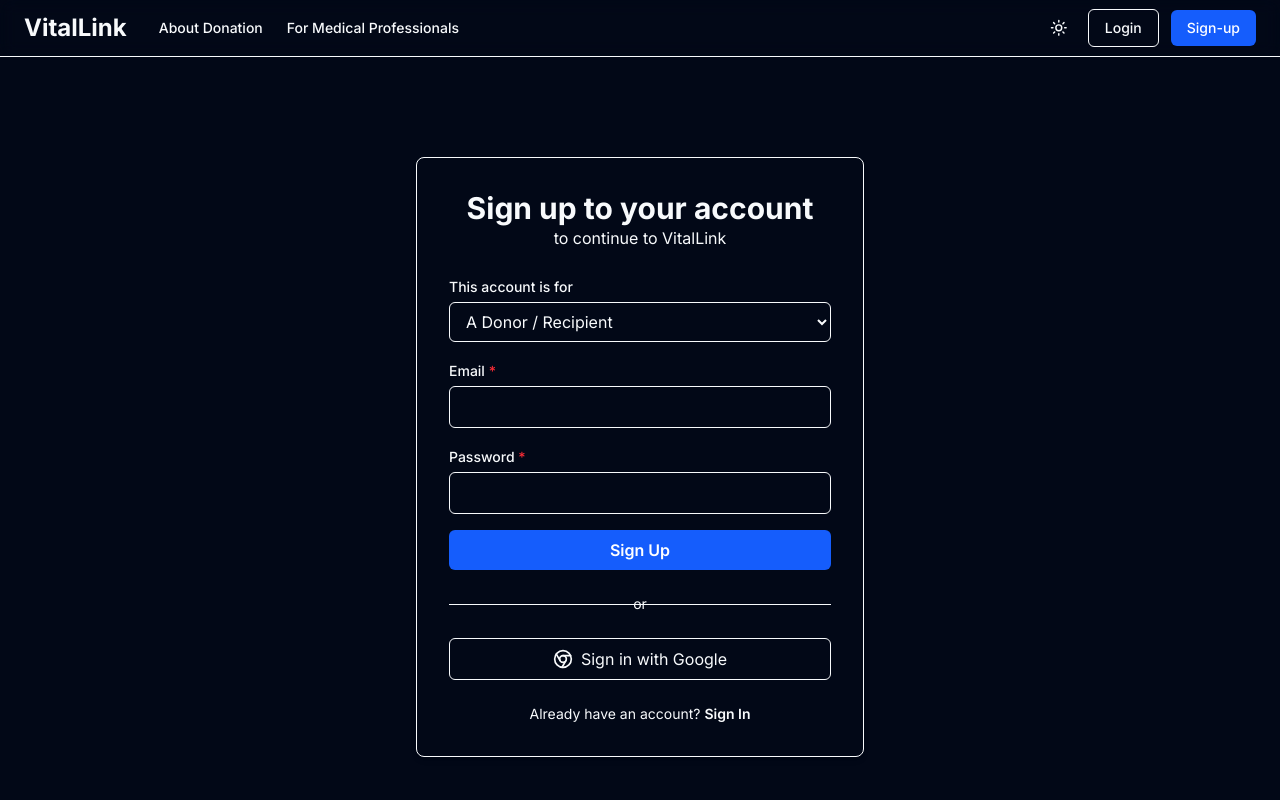
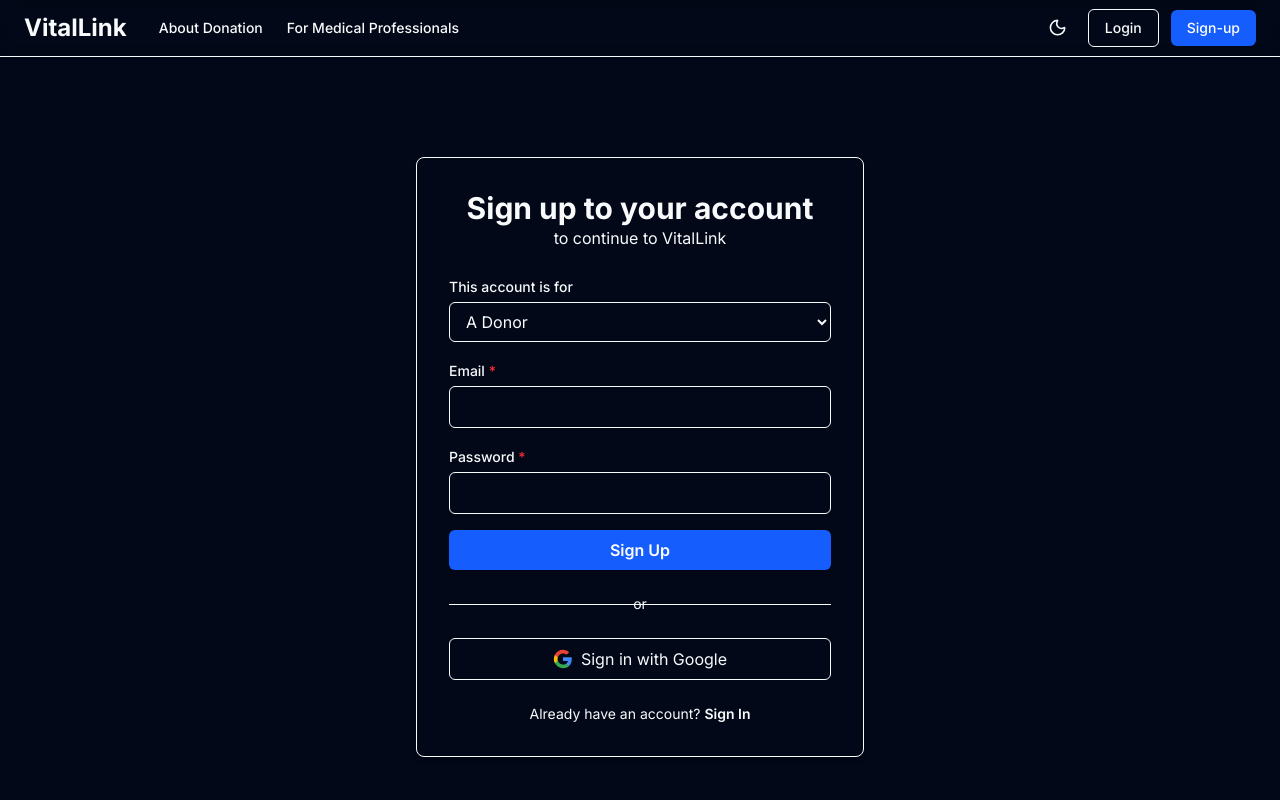
Before and after one commit to TANKominator5/VitalLink, a Next.js app in the folder vitallink-web/: page /signup in a window 1280 px wide. Shown: the top 800 px of the page. Built offline with nearby package versions, Linux system fonts and the light colour scheme; no server answers.

Commit message:
fixed bugs in signup and navbar

```diff
--- /dev/null
+++ b/vitallink-web/src/app/dashboard/page.tsx
@@ -0,0 +1,59 @@
+// src/app/dashboard/page.tsx
+
+import { createClient } from "@/lib/supabase/server";
+import { redirect } from "next/navigation";
+import { User } from "lucide-react";
+
+export default async function DashboardPage() {
+  const supabase = createClient();
+
+  const {
+    data: { user },
+  } = await supabase.auth.getUser();
+
+  // If no user is logged in, redirect to the login page
+  if (!user) {
+    return redirect('/login');
+  }
+
+  // Get the user's role from metadata
+  const userRole = user.user_metadata.role;
+
+  return (
+    <div className="container mx-auto px-4 py-12">
+      <header className="mb-8">
+        <h1 className="text-4xl font-bold text-foreground">
+          Welcome to Your Dashboard
+        </h1>
+        <p className="text-muted-foreground mt-2">
+          Here's an overview of your VitalLink account.
+        </p>
+      </header>
+
+      <div className="bg-card border border-border p-6 rounded-lg shadow-sm">
+        <div className="flex items-center space-x-4">
+          <div className="p-3 rounded-full bg-primary/10 text-primary">
+              <User size={28} />
+          </div>
+          <div>
+            <p className="text-lg font-semibold text-foreground">
+              {user.email}
+            </p>
+            <span className="text-sm font-medium text-white px-2 py-1 rounded-full bg-blue-600 capitalize">
+              {userRole.replace('_', ' ')}
+            </span>
+          </div>
+        </div>
+
+        <div className="mt-6 border-t border-border pt-6">
+            <h3 className="font-semibold text-foreground">Account Status</h3>
+            <p className="text-muted-foreground mt-2">
+              This is your main hub. From here, you will be able to manage your profile,
+              view health record summaries, and get notifications about your status.
+              More features coming soon!
+            </p>
+        </div>
+      </div>
+    </div>
+  );
+}
--- a/vitallink-web/src/app/layout.tsx
+++ b/vitallink-web/src/app/layout.tsx
@@ -1,10 +1,12 @@
 // src/app/layout.tsx
+
 import type { Metadata } from "next";
 import { Inter } from "next/font/google";
 import "./globals.css";
 import Navbar from "@/components/Navbar";
 import Footer from "@/components/Footer";
 import { ThemeProvider } from "@/components/ThemeProvider";
+import { createClient } from "@/lib/supabase/server"; // <-- Import server client
 
 const inter = Inter({ subsets: ["latin"] });
 
@@ -13,11 +15,20 @@ export const metadata: Metadata = {
   description: "Bridging Hope with Trust Through Technology",
 };
 
-export default function RootLayout({
+export default async function RootLayout({ // <-- Make the function async
   children,
 }: Readonly<{
   children: React.ReactNode;
 }>) {
+  const supabase = createClient();
+
+  const {
+    data: { user },
+  } = await supabase.auth.getUser();
+
+  // Determine user role from metadata, default to 'none' if not logged in or no role
+  const userRole = user?.user_metadata?.role ?? 'none';
+
   return (
     <html lang="en" suppressHydrationWarning>
       <body className={inter.className}>
@@ -27,7 +38,8 @@ export default function RootLayout({
           enableSystem
           disableTransitionOnChange
         >
-          <Navbar userRole={'none'} />
+          {/* Pass the dynamic user role to the Navbar */}
+          <Navbar userRole={userRole} />
           <main>{children}</main>
           <Footer />
         </ThemeProvider>
--- a/vitallink-web/src/app/signup/page.tsx
+++ b/vitallink-web/src/app/signup/page.tsx
@@ -52,9 +52,9 @@ export default function SignUpPage() {
                 id="role"
                 value={role}
                 onChange={(e) => setRole(e.target.value)}
-              className="w-full px-3 py-2 mt-1 border rounded-md bg-background border-input focus:outline-none focus:ring-2 focus:ring-ring"
-            >
-              <option value="donor">A Donor / Recipient</option>
+                className="w-full px-3 py-2 mt-1 border rounded-md bg-background border-input focus:outline-none focus:ring-2 focus:ring-ring">
+                <option value="donor">A Donor</option>
+                <option value="recipient">A Recipient</option>
                 <option value="medical_professional">A Medical Professional</option>
             </select>
             </div>
--- a/vitallink-web/src/components/GoogleButton.tsx
+++ b/vitallink-web/src/components/GoogleButton.tsx
@@ -2,7 +2,28 @@
 "use client";
 
 import { createClient } from "@/lib/supabase/client";
-import { Chrome } from "lucide-react";
+
+// Custom Google Logo SVG Component
+const GoogleIcon = () => (
+  <svg width="20" height="20" viewBox="0 0 24 24" className="mr-2">
+    <path
+      fill="#4285F4"
+      d="M22.56 12.25c0-.78-.07-1.53-.2-2.25H12v4.26h5.92c-.26 1.37-1.04 2.53-2.21 3.31v2.77h3.57c2.08-1.92 3.28-4.74 3.28-8.09z"
+    />
+    <path
+      fill="#34A853"
+      d="M12 23c2.97 0 5.46-.98 7.28-2.66l-3.57-2.77c-.98.66-2.23 1.06-3.71 1.06-2.86 0-5.29-1.93-6.16-4.53H2.18v2.84C3.99 20.53 7.7 23 12 23z"
+    />
+    <path
+      fill="#FBBC05"
+      d="M5.84 14.09c-.22-.66-.35-1.36-.35-2.09s.13-1.43.35-2.09V7.07H2.18C1.43 8.55 1 10.22 1 12s.43 3.45 1.18 4.93l2.85-2.22.81-.62z"
+    />
+    <path
+      fill="#EA4335"
+      d="M12 5.38c1.62 0 3.06.56 4.21 1.64l3.15-3.15C17.45 2.09 14.97 1 12 1 7.7 1 3.99 3.47 2.18 7.07l3.66 2.84c.87-2.6 3.3-4.53 6.16-4.53z"
+    />
+  </svg>
+);
 
 export const GoogleButton = () => {
   const supabase = createClient();
@@ -19,9 +40,9 @@ export const GoogleButton = () => {
   return (
     <button
       onClick={handleGoogleLogin}
-      className="flex items-center justify-center w-full px-4 py-2 border border-border rounded-md hover:bg-accent"
+      className="flex items-center justify-center w-full px-4 py-2 border border-border rounded-md hover:bg-accent transition-colors duration-200"
     >
-      <Chrome size={20} className="mr-2" />
+      <GoogleIcon />
       Sign in with Google
     </button>
   );
--- a/vitallink-web/src/components/Navbar.tsx
+++ b/vitallink-web/src/components/Navbar.tsx
@@ -1,9 +1,14 @@
 // src/components/Navbar.tsx
+// (Showing the full updated component for clarity)
+
 import Link from 'next/link';
 import { ThemeToggle } from './ThemeToggle';
 
+// We can now have three distinct roles
+type UserRole = 'donor' | 'admin' | 'none';
+
 type NavbarProps = {
-  userRole: 'donor' | 'admin' | 'none';
+  userRole: UserRole;
 };
 
 const Navbar = ({ userRole }: NavbarProps) => {
@@ -16,13 +21,30 @@ const Navbar = ({ userRole }: NavbarProps) => {
           </Link>
 
           <div className="hidden md:flex items-center space-x-6 text-sm font-medium">
+            {/* --- When NOT logged in --- */}
             {userRole === 'none' && (
               <>
                 <Link href="/about" className="text-muted-foreground transition-all duration-200 hover:text-foreground hover:scale-105">About Donation</Link>
                 <Link href="/medical-professionals" className="text-muted-foreground transition-all duration-200 hover:text-foreground hover:scale-105">For Medical Professionals</Link>
               </>
             )}
-            {/* Other roles here */}
+
+            {/* --- When logged in as DONOR/PATIENT --- */}
+            {userRole === 'donor' && (
+              <>
+                <Link href="/dashboard" className="text-muted-foreground transition-all duration-200 hover:text-foreground hover:scale-105">Dashboard</Link>
+                <Link href="/profile" className="text-muted-foreground transition-all duration-200 hover:text-foreground hover:scale-105">My Profile</Link>
+                <Link href="/health-records" className="text-muted-foreground transition-all duration-200 hover:text-foreground hover:scale-105">Health Records</Link>
+              </>
+            )}
+
+            {/* Add admin links later if needed */}
+            {userRole === 'admin' && (
+              <>
+                <Link href="/admin/dashboard" className="text-muted-foreground transition-all duration-200 hover:text-foreground hover:scale-105">Admin Dashboard</Link>
+                <Link href="/admin/users" className="text-muted-foreground transition-all duration-200 hover:text-foreground hover:scale-105">Manage Users</Link>
+              </>
+            )}
           </div>
         </div>
 
@@ -38,9 +60,12 @@ const Navbar = ({ userRole }: NavbarProps) => {
               </Link>
             </>
           ) : (
-             <Link href="/logout" className="text-white bg-red-600 px-4 py-2 rounded-md text-sm font-medium hover:bg-red-700 hover:scale-105 hover:shadow-lg transition-all duration-200 transform">
-                Sign Out
-              </Link>
+             // The Sign Out button is a form that calls a server action
+             <form action="/auth/sign-out" method="post">
+               <button type="submit" className="text-white bg-red-600 px-4 py-2 rounded-md text-sm font-medium hover:bg-red-700 hover:scale-105 hover:shadow-lg transition-all duration-200 transform">
+                 Sign Out
+               </button>
+             </form>
           )}
         </div>
       </div>
--- a/vitallink-web/src/components/ThemeToggle.tsx
+++ b/vitallink-web/src/components/ThemeToggle.tsx
@@ -1,4 +1,5 @@
 // src/components/ThemeToggle.tsx
+
 "use client";
 import * as React from "react";
 import { Moon, Sun } from "lucide-react";
@@ -6,38 +7,93 @@ import { useTheme } from "next-themes";
 
 export function ThemeToggle() {
   const { setTheme, theme } = useTheme();
+  const [mounted, setMounted] = React.useState(false);
+  const [isAnimating, setIsAnimating] = React.useState(false);
+
+  // Ensure component is mounted to avoid hydration mismatch
+  React.useEffect(() => {
+    setMounted(true);
+  }, []);
+
+  if (!mounted) {
+    return (
+      <button className="inline-flex h-9 w-9 items-center justify-center rounded-lg">
+        <div className="h-[1.2rem] w-[1.2rem]" />
+      </button>
+    );
+  }
+
+  const isDark = theme === "dark";
+
+  const handleToggle = () => {
+    setIsAnimating(true);
+    setTheme(theme === "light" ? "dark" : "light");
+    // Reset animation state after animation completes
+    setTimeout(() => setIsAnimating(false), 600);
+  };
 
   return (
     <button
-      className="
-        relative p-2 rounded-lg transition-all duration-200 ease-out
-        hover:bg-accent/50 hover:scale-105
+      className={`
+        relative inline-flex h-9 w-9 items-center justify-center rounded-lg
+        transition-all duration-200 ease-out
+        hover:bg-accent/50 hover:scale-110 hover:shadow-md
         active:scale-95 active:bg-accent/70
-        focus:outline-none focus:ring-2 focus:ring-ring focus:ring-offset-2
-        group
-      "
-      onClick={() => setTheme(theme === "light" ? "dark" : "light")}
+        focus:outline-none focus:ring-2 focus:ring-ring focus:ring-offset-2 focus:ring-offset-background
+        group overflow-hidden
+        ${isAnimating ? 'animate-pulse' : ''}
+      `}
+      onClick={handleToggle}
       title="Toggle theme"
     >
-      {/* Sun Icon */}
-      <Sun className="
-        h-[1.1rem] w-[1.1rem]
-        transition-all duration-300 ease-out
-        rotate-0 scale-100 opacity-100
-        dark:-rotate-180 dark:scale-0 dark:opacity-0
-        group-hover:text-amber-500
-      " />
+      {/* Animated background circle */}
+      <div className={`
+        absolute inset-0 rounded-lg transition-all duration-500 ease-out
+        ${isAnimating ? 'bg-gradient-to-r from-amber-200/30 to-blue-200/30 scale-150' : 'scale-100'}
+      `} />
 
-      {/* Moon Icon */}
-      <Moon className="
-        absolute top-2 left-2 h-[1.1rem] w-[1.1rem]
-        transition-all duration-300 ease-out
-        rotate-180 scale-0 opacity-0
-        dark:rotate-0 dark:scale-100 dark:opacity-100
-        group-hover:text-blue-400
-      " />
+      {/* Rotating background for extra flair */}
+      <div className={`
+        absolute inset-0 rounded-lg transition-all duration-700 ease-out
+        bg-gradient-to-tr from-transparent via-accent/10 to-transparent
+        ${isAnimating ? 'rotate-180 scale-125' : 'rotate-0 scale-100'}
+      `} />
 
-      <span className="sr-only">Toggle between light and dark mode</span>
+      {/* Sun Icon: Visible in light mode, rotates out in dark mode */}
+      <Sun
+        className={`
+          h-[1.2rem] w-[1.2rem] z-10 relative
+          transform-gpu transition-all duration-500 ease-out
+          group-hover:text-amber-500 group-hover:drop-shadow-sm
+          ${isDark
+            ? '-rotate-180 scale-0 opacity-0'
+            : 'rotate-0 scale-100 opacity-100'
+          }
+          ${isAnimating ? 'animate-spin' : ''}
+        `}
+      />
+
+      {/* Moon Icon: Hidden in light mode, rotates in for dark mode */}
+      <Moon
+        className={`
+          absolute h-[1.2rem] w-[1.2rem] z-10
+          transform-gpu transition-all duration-500 ease-out
+          group-hover:text-blue-400 group-hover:drop-shadow-sm
+          ${isDark
+            ? 'rotate-0 scale-100 opacity-100'
+            : 'rotate-180 scale-0 opacity-0'
+          }
+          ${isAnimating ? 'animate-bounce' : ''}
+        `}
+      />
+
+      {/* Sparkle effect on hover */}
+      <div className="absolute inset-0 opacity-0 group-hover:opacity-100 transition-opacity duration-300">
+        <div className="absolute top-1 right-1 h-1 w-1 bg-current rounded-full animate-ping" />
+        <div className="absolute bottom-1 left-1 h-1 w-1 bg-current rounded-full animate-ping animation-delay-150" />
+      </div>
+
+      <span className="sr-only">Toggle theme</span>
     </button>
   );
 }
--- /dev/null
+++ b/vitallink-web/src/lib/supabase/server.ts
@@ -0,0 +1,38 @@
+// src/lib/supabase/server.ts
+
+import { createServerClient, type CookieOptions } from '@supabase/ssr'
+import { cookies } from 'next/headers'
+
+export const createClient = () => {
+  const cookieStore = cookies()
+
+  return createServerClient(
+    process.env.NEXT_PUBLIC_SUPABASE_URL!,
+    process.env.NEXT_PUBLIC_SUPABASE_ANON_KEY!,
+    {
+      cookies: {
+        get(name: string) {
+          return cookieStore.get(name)?.value
+        },
+        set(name: string, value: string, options: CookieOptions) {
+          try {
+            cookieStore.set({ name, value, ...options })
+          } catch (error) {
+            // The `set` method was called from a Server Component.
+            // This can be ignored if you have middleware refreshing
+            // user sessions.
+          }
+        },
+        remove(name: string, options: CookieOptions) {
+          try {
+            cookieStore.delete({ name, ...options })
+          } catch (error) {
+            // The `delete` method was called from a Server Component.
+            // This can be ignored if you have middleware refreshing
+            // user sessions.
+          }
+        },
+      },
+    }
+  )
+}
```
Also changed, not shown: vitallink-web/src/app/auth/sign-out/route.ts (added, +23 -0 lines), vitallink-web/src/app/globals.css (+39 -0 lines). Lines whose indentation alone changed are shown as unchanged.
